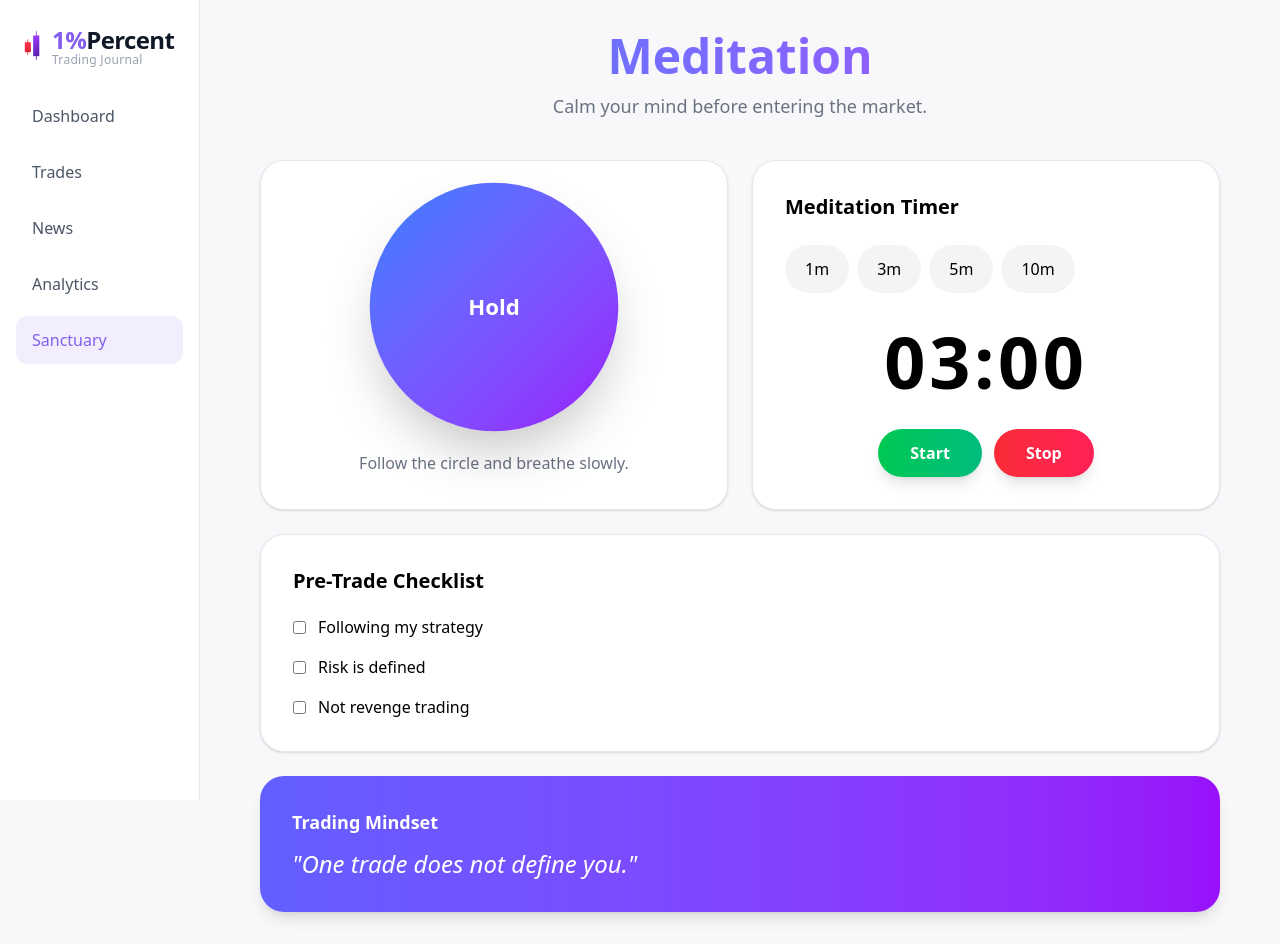
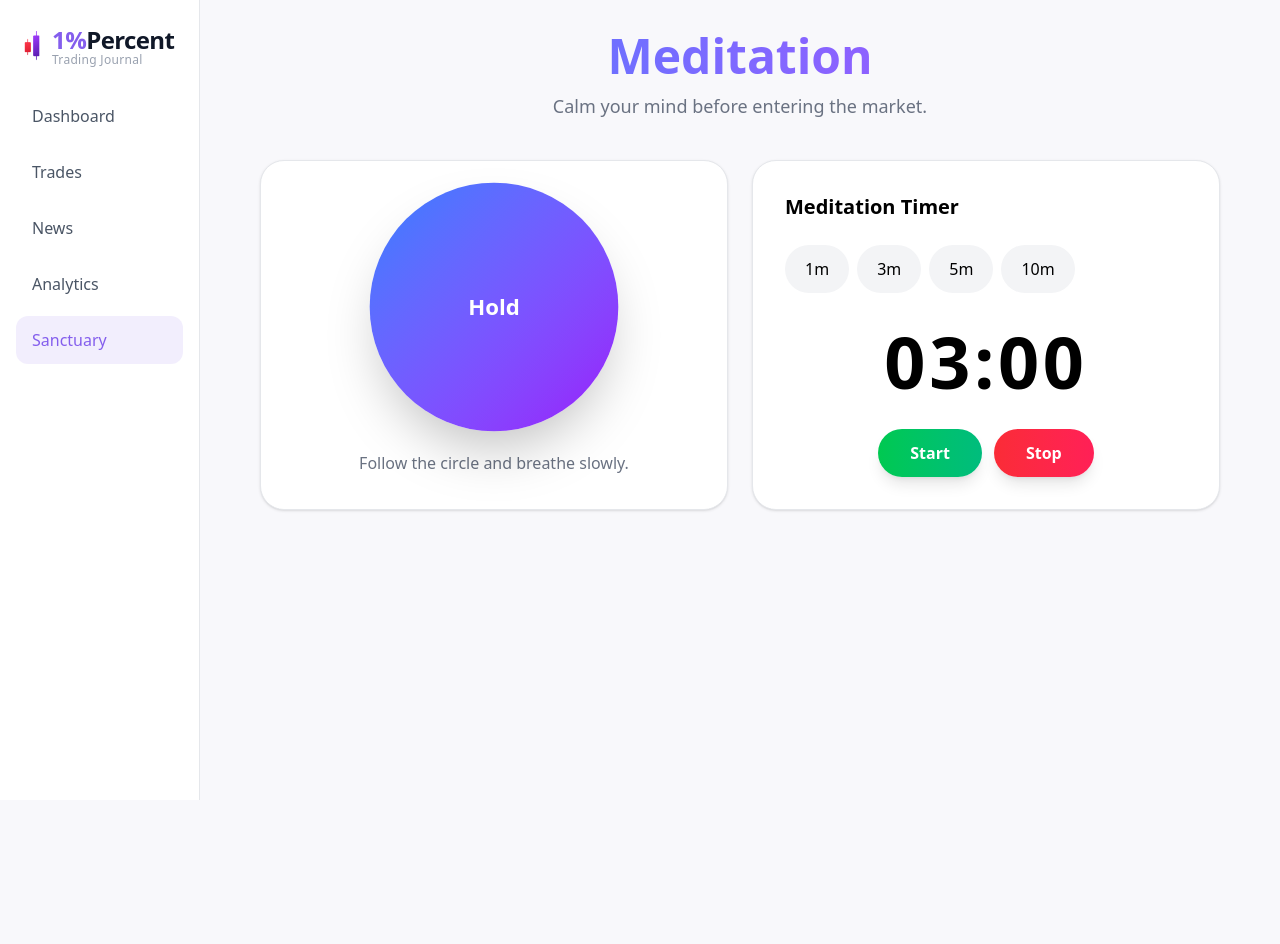
Before and after one commit to kab0o0m/Tradingcrm, a Next.js app: page /sanctuary in a window 1280 px wide. After the commit the page ends 800 px from the top, so only its background shows below. Built offline with nearby package versions, Linux system fonts and the light colour scheme.

Commit message:
minor fixes

```diff
--- a/app/sanctuary/page.tsx
+++ b/app/sanctuary/page.tsx
@@ -333,159 +333,6 @@ export default function MeditationPage() {
 
       </div>
 
-      {/* Checklist */}
-
-      <div
-        className="
-        mt-6
-
-        rounded-3xl
-        bg-white
-        border
-        border-gray-200
-        shadow-sm
-        p-8
-        "
-      >
-        <h2
-          className="
-          text-xl
-          font-semibold
-          mb-5
-          "
-        >
-          Pre-Trade Checklist
-        </h2>
-
-        <div className="space-y-4">
-
-          <label
-            className="
-            flex
-            items-center
-            gap-3
-            "
-          >
-            <input
-              type="checkbox"
-              checked={
-                checklist.strategy
-              }
-              onChange={() =>
-                setChecklist(
-                  {
-                    ...checklist,
-                    strategy:
-                      !checklist.strategy,
-                  }
-                )
-              }
-            />
-
-            <span>
-              Following my
-              strategy
-            </span>
-          </label>
-
-          <label
-            className="
-            flex
-            items-center
-            gap-3
-            "
-          >
-            <input
-              type="checkbox"
-              checked={
-                checklist.risk
-              }
-              onChange={() =>
-                setChecklist(
-                  {
-                    ...checklist,
-                    risk:
-                      !checklist.risk,
-                  }
-                )
-              }
-            />
-
-            <span>
-              Risk is defined
-            </span>
-          </label>
-
-          <label
-            className="
-            flex
-            items-center
-            gap-3
-            "
-          >
-            <input
-              type="checkbox"
-              checked={
-                checklist.emotions
-              }
-              onChange={() =>
-                setChecklist(
-                  {
-                    ...checklist,
-                    emotions:
-                      !checklist.emotions,
-                  }
-                )
-              }
-            />
-
-            <span>
-              Not revenge
-              trading
-            </span>
-          </label>
-
-        </div>
-      </div>
-
-      {/* Quote */}
-
-      <div
-        className="
-        mt-6
-
-        rounded-3xl
-
-        bg-gradient-to-r
-        from-indigo-500
-        to-purple-600
-
-        p-8
-
-        text-white
-
-        shadow-lg
-        "
-      >
-        <h2
-          className="
-          text-lg
-          font-semibold
-          mb-3
-          "
-        >
-          Trading Mindset
-        </h2>
-
-        <p
-          className="
-          text-2xl
-          italic
-          "
-        >
-          "{quote}"
-        </p>
-      </div>
 
     </div>
   );
```
